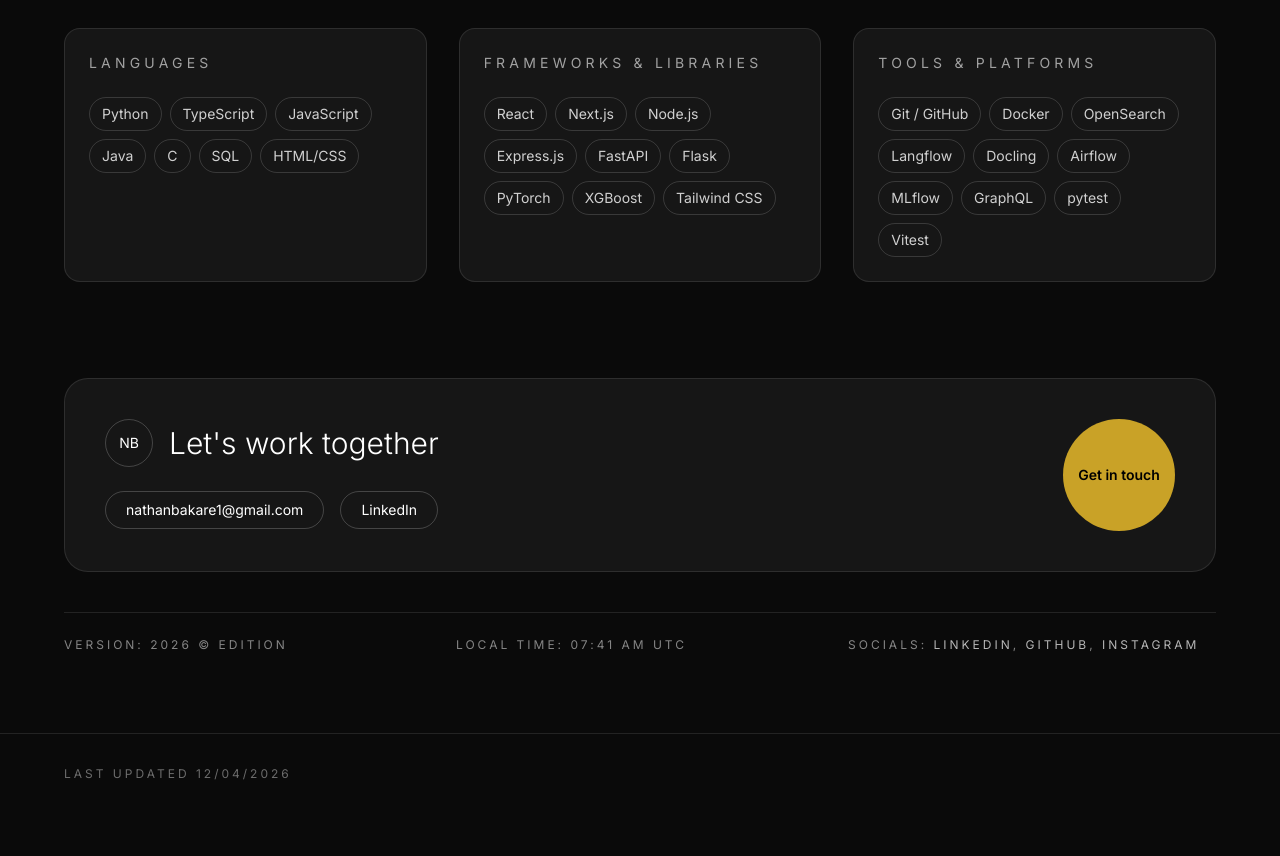
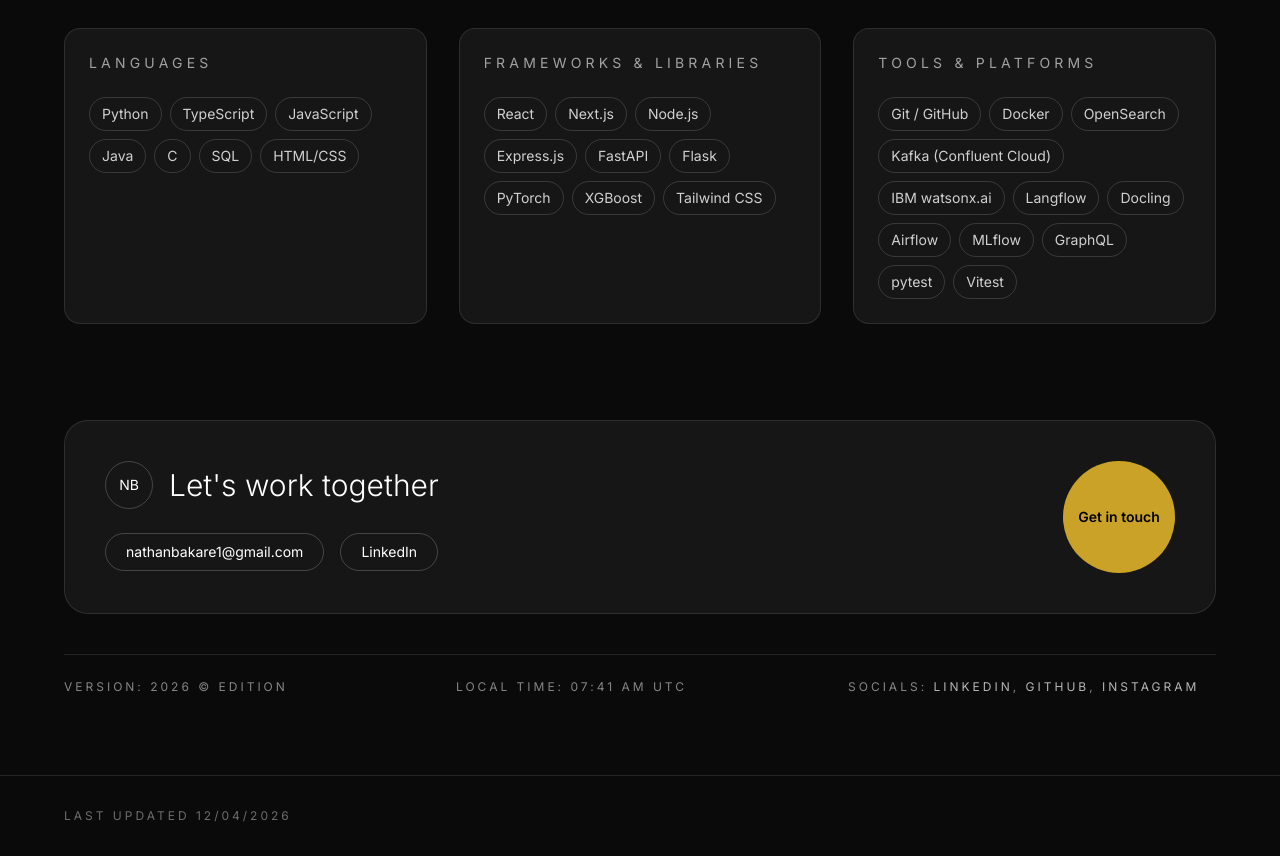
Before and after one commit to Thenathanb/nathan-b-portfolio, a React (Vite) app: page / in a window 1280 px wide. Shown: the part 2780-3636 px from the top of the page. Before the commit the page ends 3594 px from the top, so only its background shows below. Built offline with nearby package versions, Linux system fonts and the light colour scheme; no server answers.

Commit message:
Add Kafka and watsonx.ai to skills

```diff
--- a/src/App.jsx
+++ b/src/App.jsx
@@ -148,6 +148,8 @@ const skillGroups = [
       "Git / GitHub",
       "Docker",
       "OpenSearch",
+      "Kafka (Confluent Cloud)",
+      "IBM watsonx.ai",
       "Langflow",
       "Docling",
       "Airflow",
```
